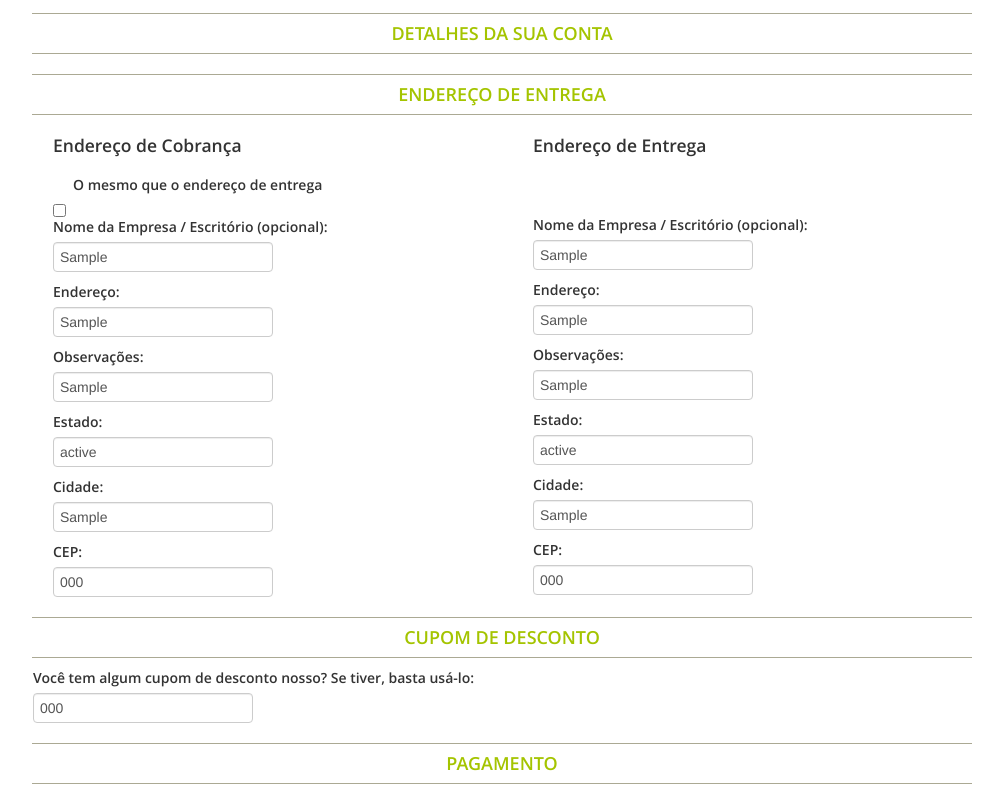
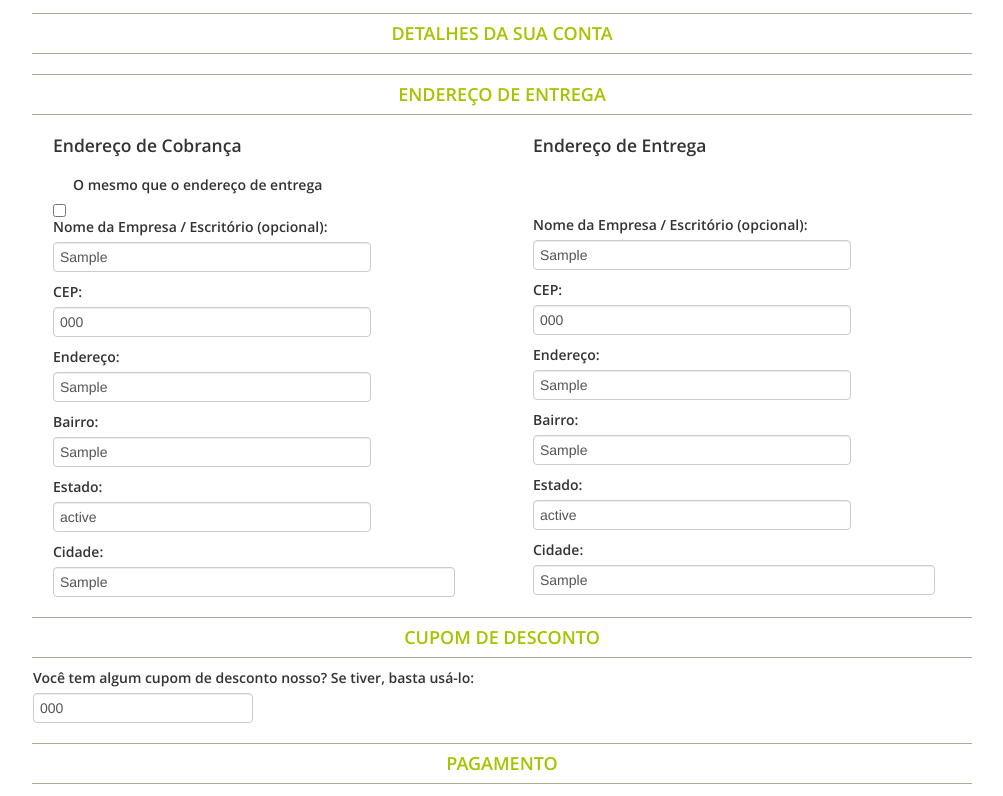
Before and after one commit to dabwax/ben-trovato, a CakePHP app: the page made by app/View/Cart/index.ctp in a window 1280 px wide. Shown: the part 448-1244 px from the top of the page, without its empty margins (117-1120 px from the left). Run offline with PHP 8.4 and a stand-in for CakePHP, Linux system fonts and the light colour scheme; the template is opened without the code that fills it: most values are stand-ins (such as "Sample title", 1, 10 or a date in 2020); form fields are guessed from the names that the template uses; data that the repository does not hold is empty; some libraries are stand-ins or nearby versions.

Commit message:
Interface do Carrinho de Compras pronta.

```diff
--- a/app/Controller/AppController.php
+++ b/app/Controller/AppController.php
@@ -55,7 +55,8 @@ class AppController extends Controller {
         'Auth' => array(
             'loginRedirect' => array('controller' => 'home', 'admin' => 'true', 'action' => 'index'),
             'logoutRedirect' => array('controller' => 'home', 'admin' => false, 'action' => 'index')
-        )
+        ),
+        'RequestHandler'
     );
 
 /**
--- a/app/View/Cart/index.ctp
+++ b/app/View/Cart/index.ctp
@@ -108,7 +108,7 @@
 
 		<h3 class="order-block-title">Endereço de Entrega</h3>
 
-		<div class="span6">
+		<div class="span5 bloco-endereco">
 			<h4>Endereço de Cobrança</h4>
 
 			<div class="clear clearfix" style="margin-top: 20px;"></div>
@@ -119,33 +119,44 @@
 
 			<?php echo $this->Form->input('billing_company', array('label' => 'Nome da Empresa / Escritório (opcional):', 'value' => $userLogged['Client']['billing_company']) ); ?>
 
+			<?php echo $this->Form->input('billing_cep', array('label' => 'CEP:', 'value' => $userLogged['Client']['billing_cep'], 'div' => array('class' => 'span2', 'style' => 'margin-left: 0px;') ) ); ?>
+
+			<?php echo $this->Html->image('ajax-loader.gif', array('style' => 'float: left; margin-top: 32px; display: none;', 'class' => 'ajax-loader-billing') ); ?>
+
+			<div class="clear clearfix"></div>
+
 			<?php echo $this->Form->input('billing_street1', array('label' => 'Endereço:', 'value' => $userLogged['Client']['billing_street1']) ); ?>
 
-			<?php echo $this->Form->input('billing_street2', array('label' => 'Observações:', 'value' => $userLogged['Client']['billing_street2']) ); ?>
+			<?php echo $this->Form->input('billing_street2', array('label' => 'Bairro:', 'value' => $userLogged['Client']['billing_street2']) ); ?>
 
-			<?php echo $this->Form->input('billing_state', array('label' => 'Estado:', 'value' => $userLogged['Client']['billing_state']) ); ?>
+			<?php echo $this->Form->input('billing_state', array('label' => 'Estado:', 'value' => $userLogged['Client']['billing_state'], 'div' => array('class' => 'span1', 'style' => 'margin-left: 0px;') ) ); ?>
 
-			<?php echo $this->Form->input('billing_city', array('label' => 'Cidade:', 'value' => $userLogged['Client']['billing_city']) ); ?>
+			<?php echo $this->Form->input('billing_city', array('label' => 'Cidade:', 'value' => $userLogged['Client']['billing_city'], 'div' => array('class' => 'span3'), 'style' => 'width: 102%;' ) ); ?>
 
-			<?php echo $this->Form->input('billing_cep', array('label' => 'CEP:', 'value' => $userLogged['Client']['billing_cep']) ); ?>
+
 		</div> <!-- .span6 -->
 
-		<div class="span5">
+		<div class="span5 bloco-endereco offset1">
 			<h4>Endereço de Entrega</h4>
 
 			<div class="clear clearfix" style="margin-top: 60px;"></div>
 
 			<?php echo $this->Form->input('delivery_company', array('label' => 'Nome da Empresa / Escritório (opcional):', 'value' => $userLogged['Client']['delivery_company']) ); ?>
 
+			<?php echo $this->Form->input('delivery_cep', array('label' => 'CEP:', 'value' => $userLogged['Client']['delivery_cep'], 'div' => array('class' => 'span2', 'style' => 'margin-left: 0px;')) ); ?>
+
+			<?php echo $this->Html->image('ajax-loader.gif', array('style' => 'float: left; margin-top: 32px; display: none;', 'class' => 'ajax-loader-delivery') ); ?>
+
+			<div class="clear clearfix"></div>
+
 			<?php echo $this->Form->input('delivery_street1', array('label' => 'Endereço:', 'value' => $userLogged['Client']['delivery_street1']) ); ?>
 
-			<?php echo $this->Form->input('delivery_street2', array('label' => 'Observações:', 'value' => $userLogged['Client']['delivery_street2']) ); ?>
+			<?php echo $this->Form->input('delivery_street2', array('label' => 'Bairro:', 'value' => $userLogged['Client']['delivery_street2']) ); ?>
 
-			<?php echo $this->Form->input('delivery_state', array('label' => 'Estado:', 'value' => $userLogged['Client']['delivery_state']) ); ?>
+			<?php echo $this->Form->input('delivery_state', array('label' => 'Estado:', 'value' => $userLogged['Client']['delivery_state'], 'div' => array('class' => 'span1', 'style' => 'margin-left: 0px;')) ); ?>
 
-			<?php echo $this->Form->input('delivery_city', array('label' => 'Cidade:', 'value' => $userLogged['Client']['delivery_city']) ); ?>
+			<?php echo $this->Form->input('delivery_city', array('label' => 'Cidade:', 'value' => $userLogged['Client']['delivery_city'], 'div' => array('class' => 'span3'), 'style' => 'width: 102%;') ); ?>
 
-			<?php echo $this->Form->input('delivery_cep', array('label' => 'CEP:', 'value' => $userLogged['Client']['delivery_cep']) ); ?>
 		</div> <!-- .span6 -->
 
 	</div> <!-- .span12 -->
@@ -174,3 +185,53 @@
 <?php echo $this->Form->end(); ?>
 
 <?php } ?>
+
+<script type="text/javascript">
+	$(document).ready(function() {
+
+		$("#OrderBillingCep").keyup(function() {
+	 		if($(this).val().length >= 8) {
+
+	 			$(".ajax-loader-billing").fadeIn(100);
+
+	 			$.ajax({
+	 				type: 'POST',
+	 				data: {'cep': $(this).val()},
+	 				url: '<?php echo $this->Html->url( array('action' => 'ajax_address') ); ?>',
+	 				success: function(data) {
+
+	 					$(".ajax-loader-billing").fadeOut(100);
+
+	 					$("#OrderBillingStreet1").val(data.logradouro);
+	 					$("#OrderBillingStreet2").val(data.bairro);
+	 					$("#OrderBillingState").val(data.uf);
+	 					$("#OrderBillingCity").val(data.localidade);
+	 				}
+	 			});
+	 		}
+	 	});
+
+	 	$("#OrderDeliveryCep").keyup(function() {
+	 		if($(this).val().length >= 8) {
+
+	 			$(".ajax-loader-delivery").fadeIn(100);
+
+	 			$.ajax({
+	 				type: 'POST',
+	 				data: {'cep': $(this).val()},
+	 				url: '<?php echo $this->Html->url( array('action' => 'ajax_address') ); ?>',
+	 				success: function(data) {
+
+	 					$(".ajax-loader-delivery").fadeOut(100);
+
+	 					$("#OrderDeliveryStreet1").val(data.logradouro);
+	 					$("#OrderDeliveryStreet2").val(data.bairro);
+	 					$("#OrderDeliveryState").val(data.uf);
+	 					$("#OrderDeliveryCity").val(data.localidade);
+	 				}
+	 			});
+	 		}
+	 	});
+
+	});
+</script>
--- a/app/webroot/css/default.css
+++ b/app/webroot/css/default.css
@@ -539,3 +539,9 @@ hr.linha {
 	padding-bottom: 6px;
 	color: #A4C400;
 }
+#OrderIndexForm div.checkbox label {
+	font-size: 12px;
+}
+.bloco-endereco input[type="text"] {
+	width: 80%;
+}
```
Also changed, not shown: app/Controller/CartController.php (+26 -1 lines), app/webroot/img/ajax-loader.gif (added).
